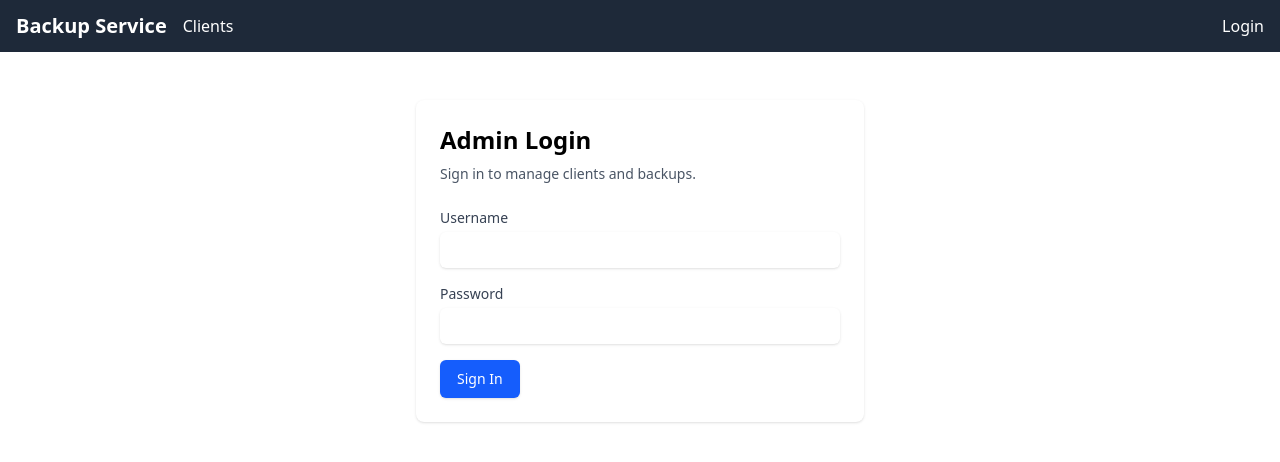
After one commit to TronoSfera/backup_service, a FastAPI app: template server/templates/login.html in a window 1280 px wide. The commit adds this page. Shown: the top 462 px of the page. Run offline with FastAPI, Linux system fonts and the light colour scheme; the template is opened without the code that fills it, so the values that code supplies are empty; some libraries are stand-ins or nearby versions.

Commit message:
Add admin login page for web UI

```diff
--- a/server/auth.py
+++ b/server/auth.py
@@ -19,7 +19,7 @@ from typing import Optional
 
 from jose import JWTError, jwt
 from passlib.context import CryptContext
-from fastapi import Depends, HTTPException, status
+from fastapi import Depends, HTTPException, Request, status
 from fastapi.security import OAuth2PasswordBearer
 from sqlalchemy.orm import Session
 
@@ -36,7 +36,7 @@ ACCESS_TOKEN_EXPIRE_MINUTES = int(os.getenv("ACCESS_TOKEN_EXPIRE_MINUTES", "60")
 # Password hashing context
 pwd_context = CryptContext(schemes=["bcrypt"], deprecated="auto")
 
-oauth2_scheme = OAuth2PasswordBearer(tokenUrl="/api/login")
+oauth2_scheme = OAuth2PasswordBearer(tokenUrl="/api/login", auto_error=False)
 
 
 def hash_password(password: str) -> str:
@@ -58,7 +58,9 @@ def create_access_token(data: dict, expires_delta: Optional[datetime.timedelta]
 
 
 async def get_current_user(
-    token: str = Depends(oauth2_scheme), db: Session = Depends(get_db)
+    request: Request,
+    token: str | None = Depends(oauth2_scheme),
+    db: Session = Depends(get_db),
 ) -> models.User:
     """Retrieve the current user from a JWT token."""
     credentials_exception = HTTPException(
@@ -66,8 +68,11 @@ async def get_current_user(
         detail="Could not validate credentials",
         headers={"WWW-Authenticate": "Bearer"},
     )
+    raw_token = token or request.cookies.get("access_token")
+    if not raw_token:
+        raise credentials_exception
     try:
-        payload = jwt.decode(token, SECRET_KEY, algorithms=[ALGORITHM])
+        payload = jwt.decode(raw_token, SECRET_KEY, algorithms=[ALGORITHM])
         user_id: int | None = payload.get("sub")
         if user_id is None:
             raise credentials_exception
--- a/server/main.py
+++ b/server/main.py
@@ -37,9 +37,10 @@ from fastapi import (
     Request,
     Response,
 )
-from fastapi.responses import HTMLResponse, FileResponse
+from fastapi.responses import HTMLResponse, FileResponse, RedirectResponse
 from fastapi.templating import Jinja2Templates
 from fastapi.security import OAuth2PasswordRequestForm
+from fastapi.exception_handlers import http_exception_handler
 from sqlalchemy.orm import Session
 
 from . import models, schemas, auth, storage as storage_module, database
@@ -48,6 +49,17 @@ app = FastAPI(title="Backup Service")
 templates = Jinja2Templates(directory=os.path.join(os.path.dirname(__file__), "templates"))
 
 storage = storage_module.get_storage()
+
+
+@app.exception_handler(HTTPException)
+async def custom_http_exception_handler(request: Request, exc: HTTPException) -> Response:
+    if (
+        exc.status_code == status.HTTP_401_UNAUTHORIZED
+        and "text/html" in request.headers.get("accept", "")
+        and not request.url.path.startswith("/api")
+    ):
+        return RedirectResponse(url="/login")
+    return await http_exception_handler(request, exc)
 
 
 @app.on_event("startup")
@@ -649,6 +661,53 @@ async def update_client_config(
 
 # ======== Web interface routes =========
 
+@app.get("/login", response_class=HTMLResponse)
+async def login_page(request: Request) -> Response:
+    return templates.TemplateResponse(
+        "login.html",
+        {
+            "request": request,
+            "title": "Admin Login",
+        },
+    )
+
+
+@app.post("/login", response_class=HTMLResponse)
+async def login_submit(
+    request: Request,
+    username: str = Form(...),
+    password: str = Form(...),
+    db: Session = Depends(database.get_db),
+) -> Response:
+    user = db.query(models.User).filter(models.User.username == username).first()
+    if not user or not auth.verify_password(password, user.hashed_password):
+        return templates.TemplateResponse(
+            "login.html",
+            {
+                "request": request,
+                "title": "Admin Login",
+                "error": "Invalid username or password.",
+            },
+            status_code=status.HTTP_401_UNAUTHORIZED,
+        )
+    access_token = auth.create_access_token(data={"sub": user.id, "is_admin": user.is_admin})
+    response = RedirectResponse(url="/clients", status_code=status.HTTP_303_SEE_OTHER)
+    response.set_cookie(
+        "access_token",
+        access_token,
+        httponly=True,
+        samesite="lax",
+    )
+    return response
+
+
+@app.get("/logout")
+async def logout() -> Response:
+    response = RedirectResponse(url="/login", status_code=status.HTTP_303_SEE_OTHER)
+    response.delete_cookie("access_token")
+    return response
+
+
 @app.get("/clients", response_class=HTMLResponse)
 async def list_clients_page(
     request: Request,
--- a/server/templates/base.html
+++ b/server/templates/base.html
@@ -12,6 +12,13 @@
         <nav class="container mx-auto px-4 py-3 flex items-center space-x-4">
             <a href="/" class="text-xl font-semibold">Backup Service</a>
             <a href="/clients" class="hover:underline">Clients</a>
+            <div class="ml-auto">
+                {% if user %}
+                    <a href="/logout" class="hover:underline">Logout</a>
+                {% else %}
+                    <a href="/login" class="hover:underline">Login</a>
+                {% endif %}
+            </div>
         </nav>
     </header>
     <main class="container mx-auto p-4">
--- /dev/null
+++ b/server/templates/login.html
@@ -0,0 +1,23 @@
+{% extends "base.html" %}
+{% block content %}
+<div class="max-w-md mx-auto bg-white shadow rounded-lg p-6 mt-8">
+    <h1 class="text-2xl font-bold mb-2">Admin Login</h1>
+    <p class="text-sm text-gray-600 mb-6">Sign in to manage clients and backups.</p>
+    {% if error %}
+        <div class="mb-4 rounded border border-red-200 bg-red-50 px-3 py-2 text-sm text-red-700">
+            {{ error }}
+        </div>
+    {% endif %}
+    <form action="/login" method="post" class="space-y-4">
+        <div>
+            <label class="block text-sm font-medium text-gray-700 mb-1" for="username">Username</label>
+            <input id="username" type="text" name="username" required class="shadow-sm focus:ring-blue-500 focus:border-blue-500 block w-full sm:text-sm border-gray-300 rounded-md p-2" />
+        </div>
+        <div>
+            <label class="block text-sm font-medium text-gray-700 mb-1" for="password">Password</label>
+            <input id="password" type="password" name="password" required class="shadow-sm focus:ring-blue-500 focus:border-blue-500 block w-full sm:text-sm border-gray-300 rounded-md p-2" />
+        </div>
+        <button type="submit" class="inline-flex items-center px-4 py-2 border border-transparent text-sm font-medium rounded-md shadow-sm text-white bg-blue-600 hover:bg-blue-700 focus:outline-none focus:ring-2 focus:ring-offset-2 focus:ring-blue-500">Sign In</button>
+    </form>
+</div>
+{% endblock %}
```
